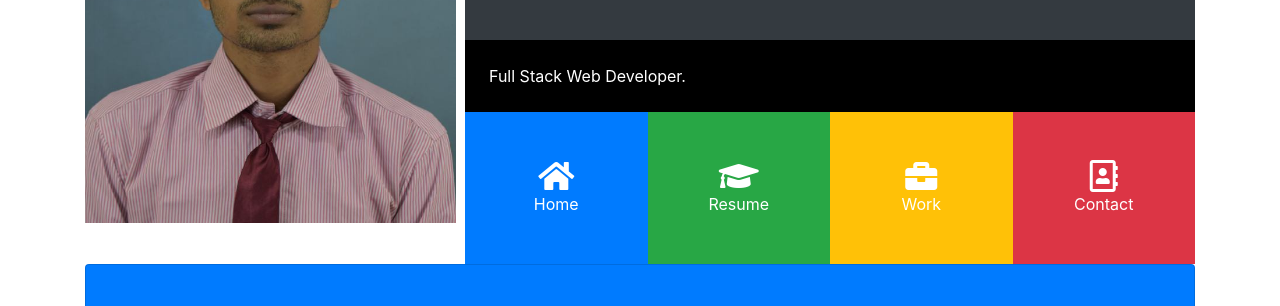
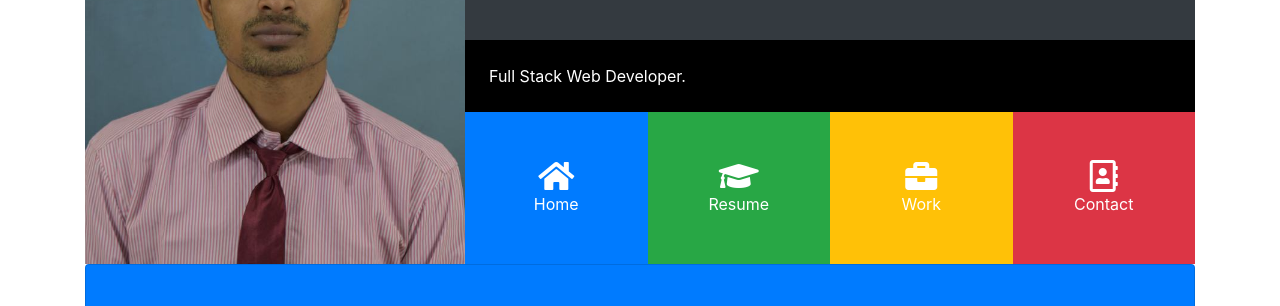
Before and after one commit to hazratanmoy/portfolio, a plain HTML site: page index.html in a window 1280 px wide. Shown: the part 198-504 px from the top of the page. Drawn offline with nearby package versions, Linux system fonts and the light colour scheme; some packages are replaced by stand-ins of ours; a script that the page names is missing.

Commit message:
image css property cgange

```diff
--- a/css/style.css
+++ b/css/style.css
@@ -1,6 +1,6 @@
 #main-header img {
-  width: 106%;
-  height: 91%;
+  width: 109%;
+  height: 100%;
 }
 #main-header .port-item {
   width: 30%;
```
